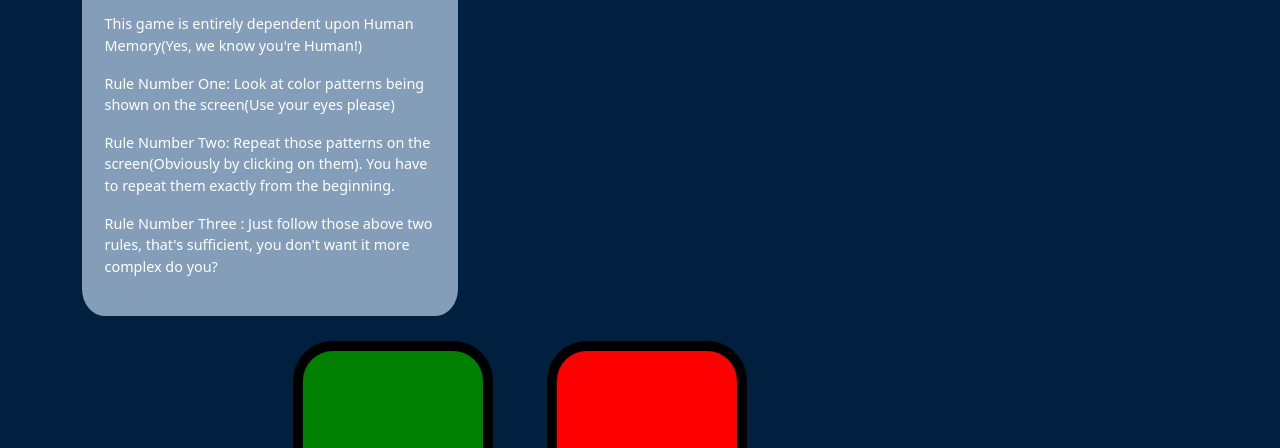
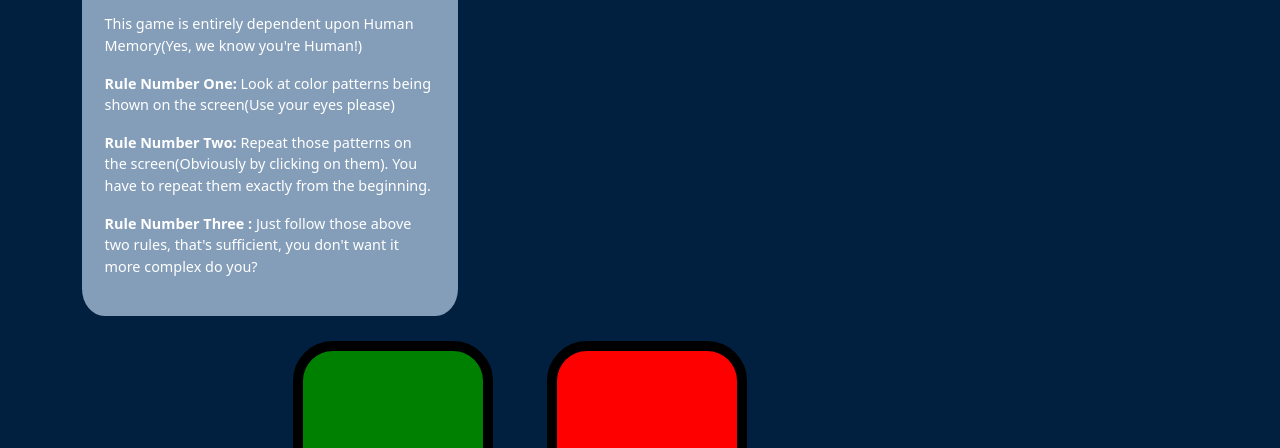
Before and after one commit to poojasree0816/simon-game, a plain HTML site: page index.html in a window 1280 px wide. Shown: the part 352-800 px from the top of the page. Drawn offline with nearby package versions, Linux system fonts and the light colour scheme.

Commit message:
Update index.html

```diff
--- a/index.html
+++ b/index.html
@@ -18,9 +18,9 @@
           <h2 class="ruleshead">RULES!!! </h2>
           <p><strong>Try playing me on a desktop and I'll give you a chance to win, but if you open me on a mobile you're doomed to eternal failure!!</strong></p>
           <p>This game is entirely dependent upon Human Memory(Yes, we know you're Human!)</p>
-          <p>Rule Number One: Look at color patterns being shown on the screen(Use your eyes please)</p>
-          <p>Rule Number Two: Repeat those patterns on the screen(Obviously by clicking on them). You have to repeat them exactly from the beginning.</p>
-          <p>Rule Number Three : Just follow those above two rules, that's sufficient, you don't want it more complex do you?</p>
+          <p><strong>Rule Number One:</strong> Look at color patterns being shown on the screen(Use your eyes please)</p>
+          <p><strong>Rule Number Two:</strong> Repeat those patterns on the screen(Obviously by clicking on them). You have to repeat them exactly from the beginning.</p>
+          <p><strong>Rule Number Three :</strong> Just follow those above two rules, that's sufficient, you don't want it more complex do you?</p>
         </div>
       </div>
       <div class="col-lg-6 boxes">
```
